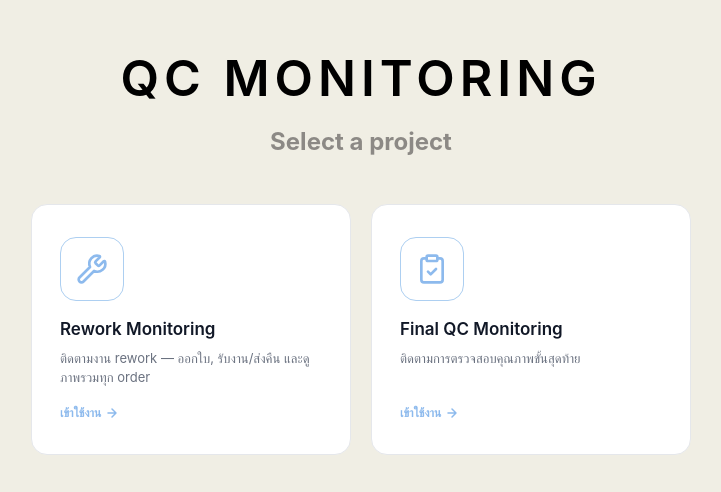
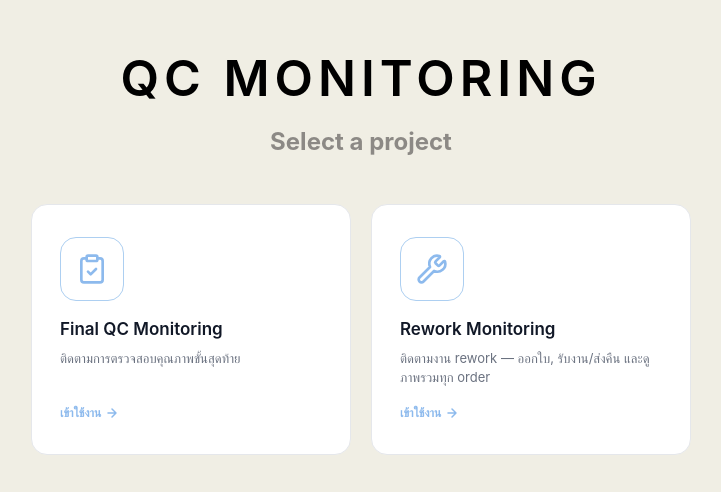
Before and after one commit to taitanthida/ReworkTracker, a Next.js app in the folder rework-tracker/: page / in a window 1280 px wide. Shown: the part 152-644 px from the top of the page, without its empty margins (279-1000 px from the left). Built offline with nearby package versions, Linux system fonts and the light colour scheme.

Commit message:
Update ProjectMenu.tsx

```diff
--- a/rework-tracker/app/components/screens/ProjectMenu.tsx
+++ b/rework-tracker/app/components/screens/ProjectMenu.tsx
@@ -18,20 +18,20 @@ type Project = {
 
 const PROJECTS: Project[] = [
   {
+    icon: <ClipboardCheck size={32} color="#8DBAED" />,
+    iconBg: "#fff", iconBorder: "#ADCFF1",
+    title: "Final QC Monitoring",
+    desc: "ติดตามการตรวจสอบคุณภาพขั้นสุดท้าย",
+    route: "/final-qc",
+    accent: "#8DBAED",
+    available: true,
+  },
+  {
     icon: <Wrench size={32} color="#8DBAED" />,
     iconBg: "#fff", iconBorder: "#ADCFF1",
     title: "Rework Monitoring",
     desc: "ติดตามงาน rework — ออกใบ, รับงาน/ส่งคืน และดูภาพรวมทุก order",
     route: "/rework",
-    accent: "#8DBAED",
-    available: true,
-  },
-  {
-    icon: <ClipboardCheck size={32} color="#8DBAED" />,
-    iconBg: "#fff", iconBorder: "#ADCFF1",
-    title: "Final QC Monitoring",
-    desc: "ติดตามการตรวจสอบคุณภาพขั้นสุดท้าย",
-    route: "/final-qc",
     accent: "#8DBAED",
     available: true,
   },
```
